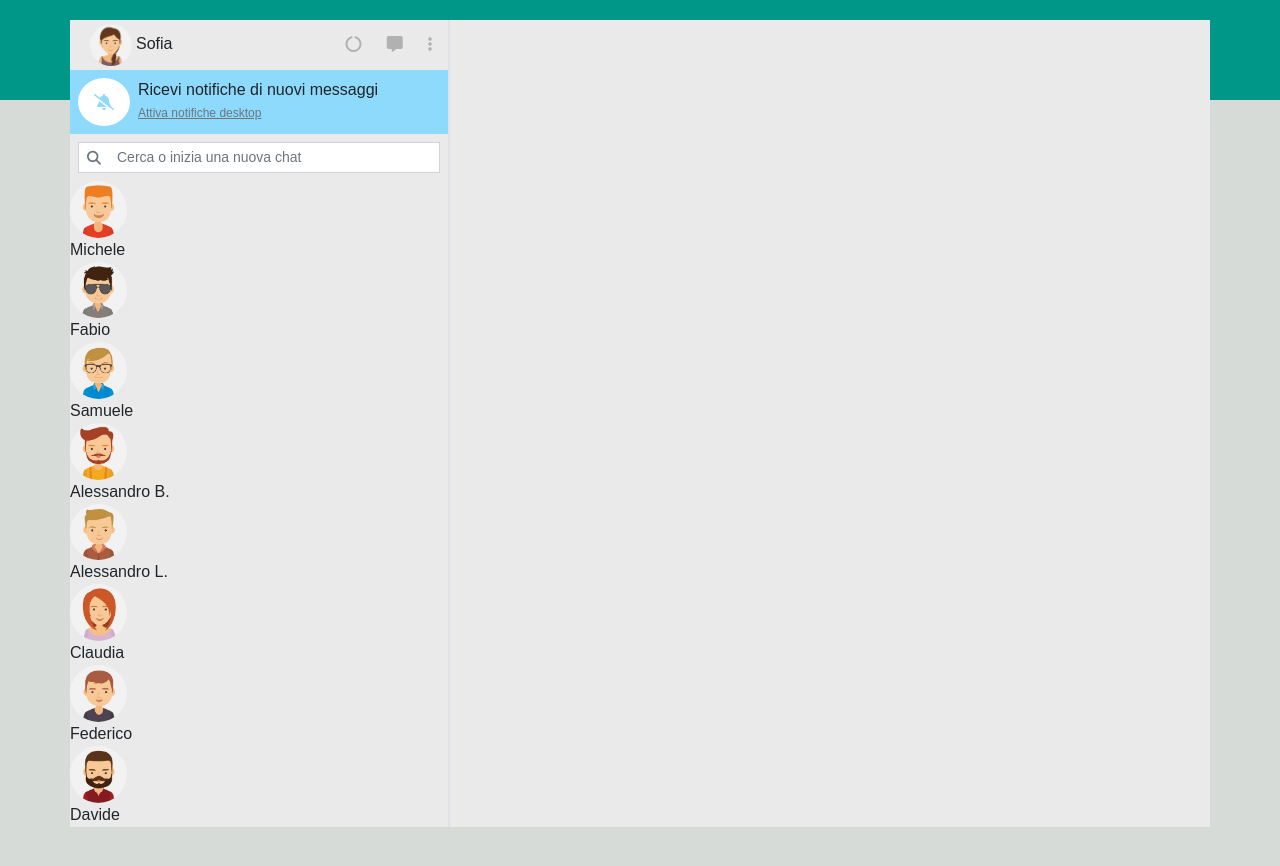
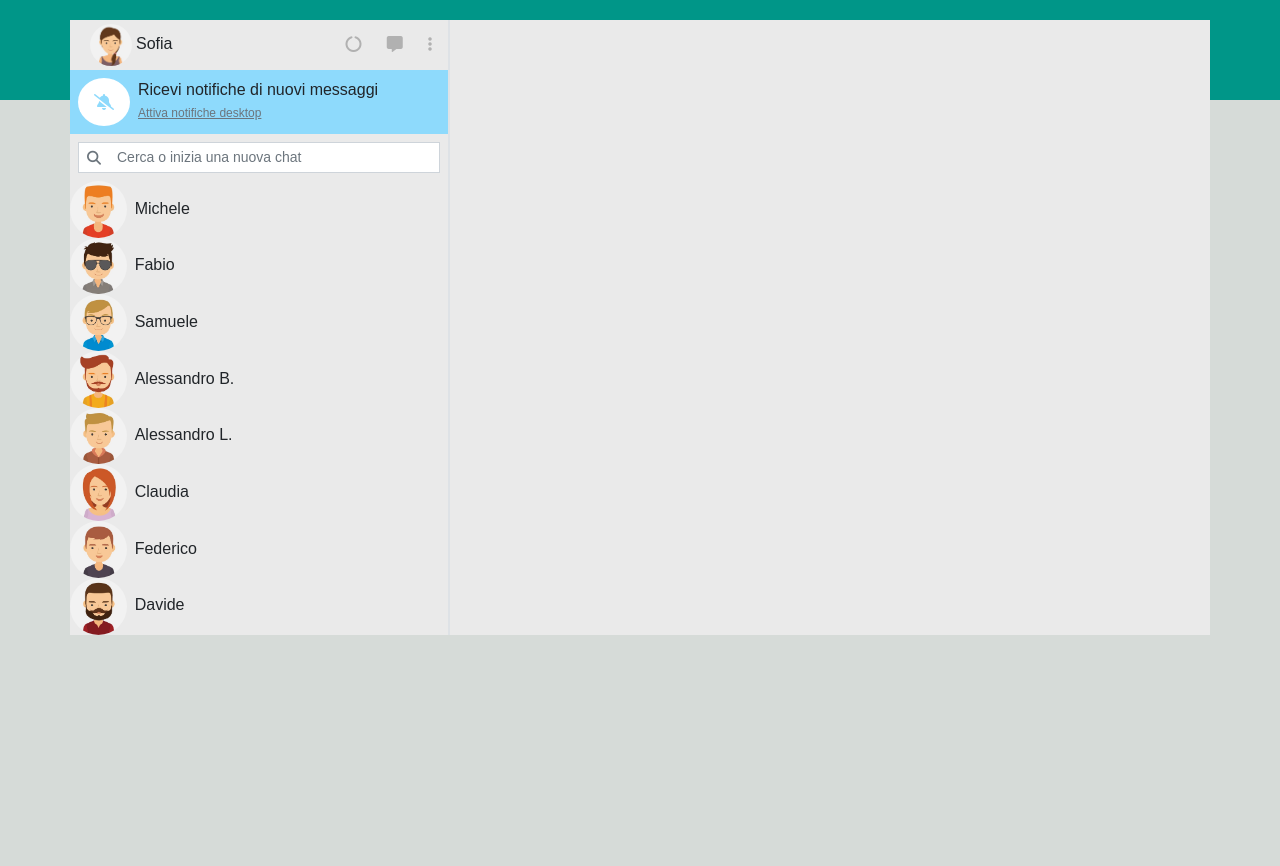
Before and after one commit to Gianmarco720/vue-boolzapp, a plain HTML site: page index.html in a window 1280 px wide. After the commit the page ends 800 px from the top, so only its background shows below. Drawn offline with nearby package versions, Linux system fonts and the light colour scheme.

Commit message:
generated dynamic contact

```diff
--- a/assets/css/style.css
+++ b/assets/css/style.css
@@ -45,6 +45,6 @@ img {
     font-size: 12px;
 }
 
-.user_photo {
+.user_chat_info img {
     width: 15%;
 }
--- a/index.html
+++ b/index.html
@@ -61,10 +61,10 @@
           <!-- Sezione contatti generati dinamicamente -->
           <div class="contacts">
             <div v-for="(contact, index) in contacts">
-              <div class="user_photo">
+              <div class="user_chat_info">
                 <img :src="contact.avatar" :alt="contact.name">
+                <span class="ms-2">{{contacts[index].name}}</span>
               </div>
-              <div class="user_name">{{contacts[index].name}}</div>
             </div>
           </div>
         </div>
```
